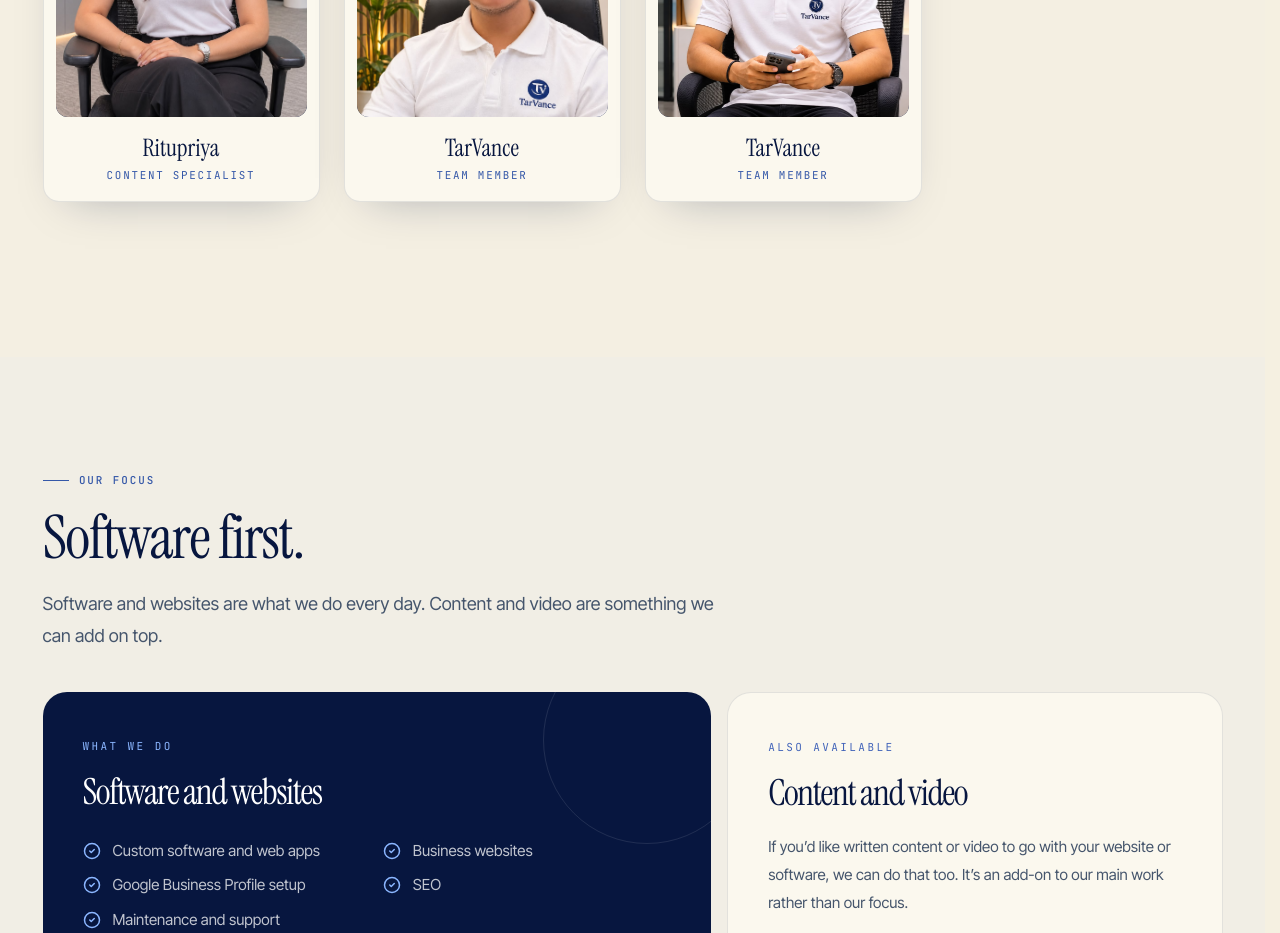
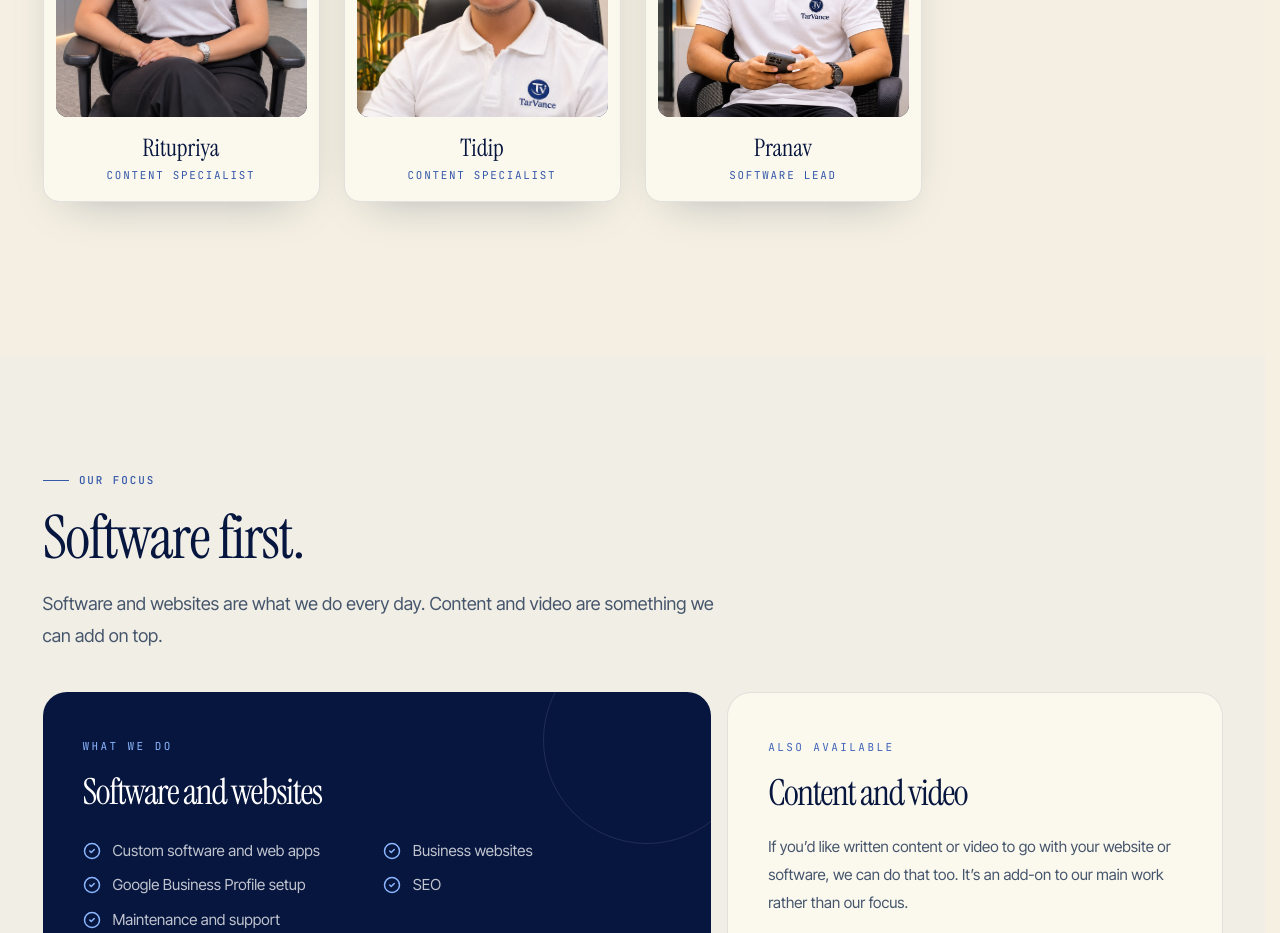
Before and after one commit to Sukreet018/tarvance, a React (Vite) app: page /about in a window 1280 px wide. Shown: the part 5140-6073 px from the top of the page. Built offline with nearby package versions, Linux system fonts and the light colour scheme; no server answers; what tailwindcss-motion would draw is missing.

Commit message:
updated the src/data/team.ts

```diff
--- a/src/data/team.ts
+++ b/src/data/team.ts
@@ -21,6 +21,6 @@ export const team: TeamMember[] = [
   { photo: `${import.meta.env.BASE_URL}team/member-07.jpg` ,name:"Rahul" ,role:"Operations Expert"},
   { photo: `${import.meta.env.BASE_URL}team/member-08.jpg` ,name:"Gaurav",role:"Operations Head"},
   { photo: `${import.meta.env.BASE_URL}team/member-09.jpg`, name: "Ritupriya",role:"Content Specialist" },
-  { photo: `${import.meta.env.BASE_URL}team/member-10.jpg` ,name:"",role:""},
-  { photo: `${import.meta.env.BASE_URL}team/member-11.jpg`,name:"",role:"" },
+  { photo: `${import.meta.env.BASE_URL}team/member-10.jpg` ,name:"Tidip",role:"Content Specialist"},
+  { photo: `${import.meta.env.BASE_URL}team/member-11.jpg`,name:"Pranav",role:"Software Lead" },
 ];
```
